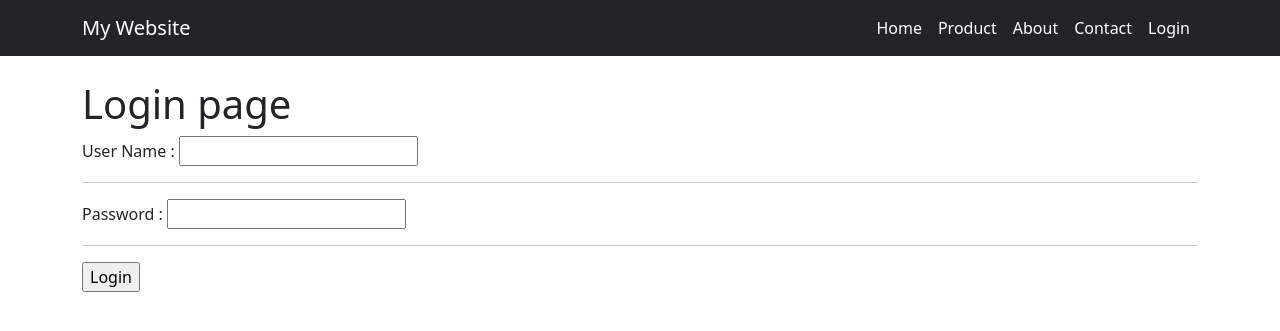
After one commit to MuhammedAslamShahS/Python_Flask_Web, a Flask app: page /login in a window 1280 px wide. The commit adds this page. Shown: the top 331 px of the page. Run offline with Flask 3, Linux system fonts and the light colour scheme.

Commit message:
added a simple login system with admin dashboard

```diff
--- a/app.py
+++ b/app.py
@@ -55,6 +55,20 @@ def contact():
     return render_template('contact.html')
 
 
+# Login page
+@app.route('/login', methods = ['GET','POST'])
+def login():
+    error = None
+    if request.method == 'POST':
+        if request.form['name'] == 'user' and request.form['password'] == 'shah':
+            return render_template('dashboard.html')
+        else:
+            error = "Wrong user name or Password"
+            return render_template('login.html', error = error)
+    else:
+         return render_template('login.html')
+
+
 # Add URL RULE
 app.add_url_rule('/home', 'home', home)
 
--- a/templates/base.html
+++ b/templates/base.html
@@ -40,6 +40,9 @@
                     <li class="nav-item">
                         <a class="nav-link text-white {% if request.path == url_for('contact') %}active{% endif %}" href="{{ url_for('contact') }}">Contact</a>
                     </li>
+                    <li class="nav-item">
+                        <a class="nav-link text-white {% if request.path == url_for('contact') %}active{% endif %}" href="{{ url_for('login') }}">Login</a>
+                    </li>
                 </ul>
             </div>
         </div>
--- /dev/null
+++ b/templates/login.html
@@ -0,0 +1,20 @@
+{% extends 'base.html' %}
+
+{% block title %} Login {% endblock %}
+
+{% block content %}
+<h1>Login page</h1>
+
+<form action="{{ url_for('login') }}" method="POST">
+    User Name : <input type="text" name="name" required>
+    <hr>
+    Password : <input type="password" name="password" required>
+    <hr>
+    <input type="submit" value="Login">
+</form>
+
+{% if error %}
+<p style="color: red;">Wrong user name or Password</p>
+{% endif %}  <!-- Close the if block here -->
+
+{% endblock %}
```
Also changed, not shown: templates/dashboard.html (added, +8 -0 lines).
